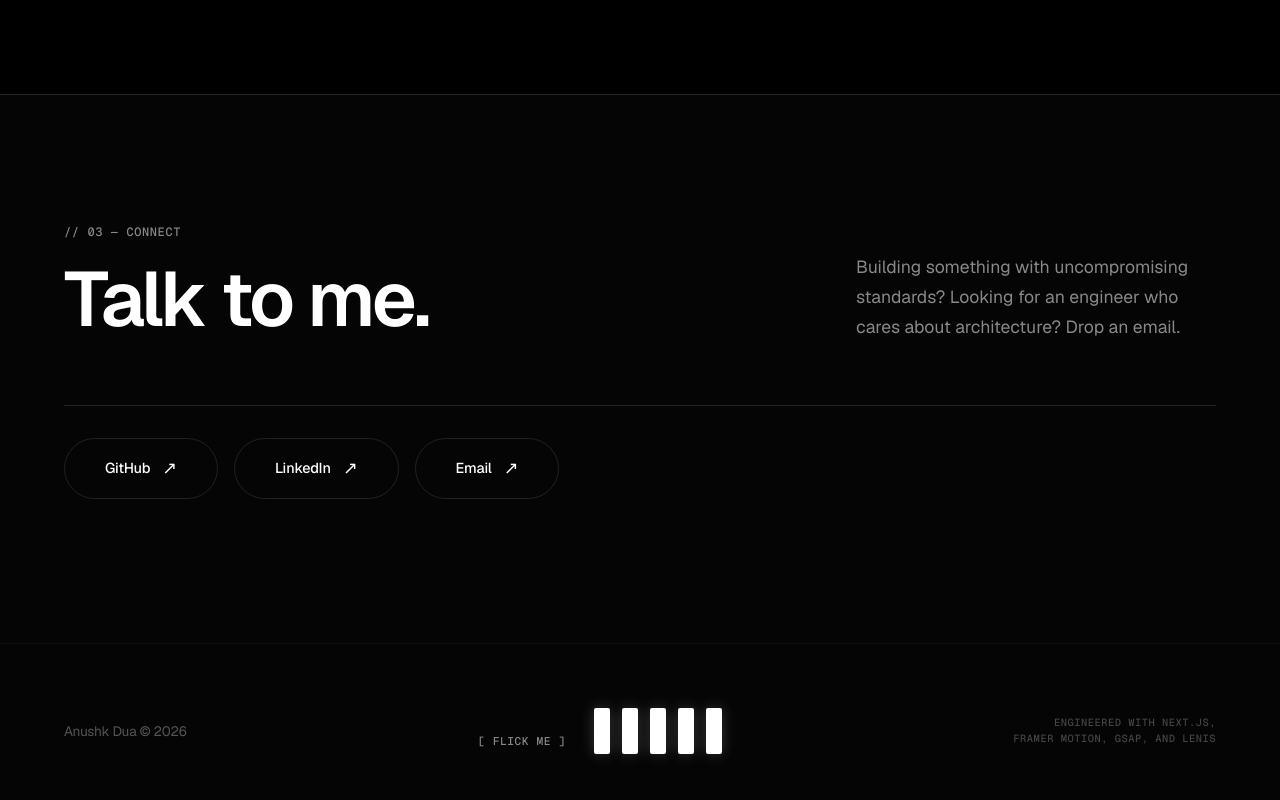
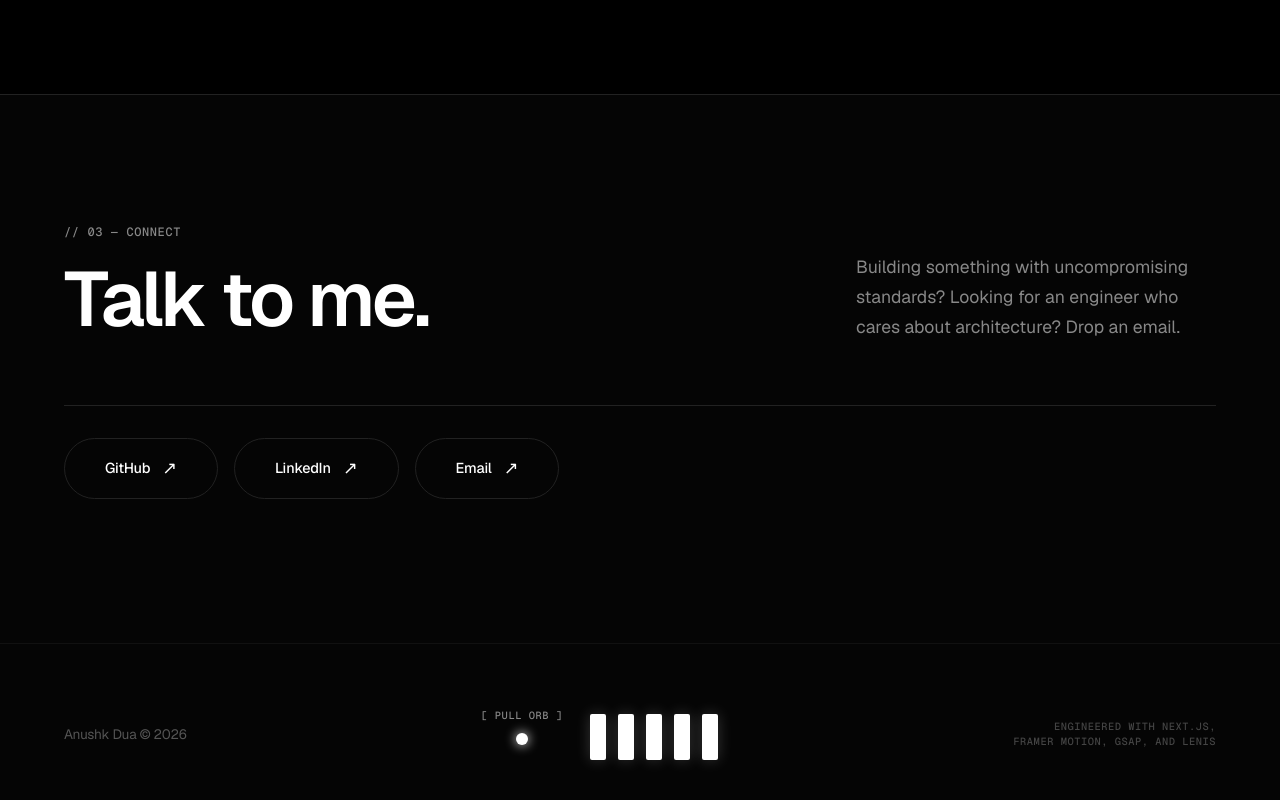
Before and after one commit to anushk7777/MyPortfolio, a Next.js app: page / in a window 1280 px wide. Shown: the part 2399-3199 px from the top of the page. Built offline with nearby package versions, Linux system fonts and the light colour scheme.

Commit message:
feat: upgrade domino to physics-based slingshot minigame with win/fail states

```diff
--- a/components/DominoInteractive.tsx
+++ b/components/DominoInteractive.tsx
@@ -1,37 +1,85 @@
 'use client';
 
-import { motion } from 'framer-motion';
+import { motion, useAnimation, PanInfo } from 'framer-motion';
 import { useRouter } from 'next/navigation';
 import { useState, useEffect } from 'react';
 
+type GameState = 'idle' | 'dragging' | 'flyingHit' | 'flyingMiss' | 'fallen';
+
 export default function DominoInteractive() {
-  const [fallen, setFallen] = useState(false);
+  const [gameState, setGameState] = useState<GameState>('idle');
   const router = useRouter();
+  const ballControls = useAnimation();
 
   // 5 dominos for a satisfying chain reaction
   const DOMINO_COUNT = 5;
   const dominos = Array.from({ length: DOMINO_COUNT });
 
   useEffect(() => {
-    // Actively prefetch the target page so it is instantly available in memory
     router.prefetch('/hire-me');
   }, [router]);
 
-  const handleStrike = () => {
-    if (fallen) return;
-    setFallen(true);
+  // Handle the slingshot physics release
+  const handleDragEnd = async (e: MouseEvent | TouchEvent | PointerEvent, info: PanInfo) => {
+    // If we're already animating a flight, ignore
+    if (gameState === 'flyingHit' || gameState === 'flyingMiss' || gameState === 'fallen') return;
 
-    // Wait for the cascade to finish (0.1s delay per domino + animation time)
+    // The user pulls the slingshot backwards (negative X). They are aiming towards the right (+X).
+    const pulledX = info.offset.x;
+    const pulledY = info.offset.y;
+
+    // SUCCESS CRITERIA:
+    // They must pull back horizontally at least -40px.
+    // Their vertical aim must not be wildly off-target (Math.abs(y) < 45).
+    const isGoodHit = pulledX < -40 && Math.abs(pulledY) < 45;
+
+    if (isGoodHit) {
+      setGameState('flyingHit');
+
+      // Animate the ball snapping forward like a slingshot release and striking the first domino
+      await ballControls.start({
+        x: 60, // Fly into the first domino gap
+        y: -pulledY * 0.8, // Slightly follow the Y trajectory opposite to the drag
+        transition: { type: 'spring', stiffness: 600, damping: 15 }
+      });
+
+      // Ball hides after hit to simulate it shattering or falling behind
+      ballControls.start({ opacity: 0, transition: { duration: 0.2 } });
+
+      // Trigger the domino cascade fall
+      setGameState('fallen');
+
+      // Wait for the domino cascade to finish (0.12s delay per domino + animation time)
       setTimeout(() => {
         document.body.style.transition = 'opacity 0.6s ease';
         document.body.style.opacity = '0';
 
         setTimeout(() => {
-        // Push the route. The new page's mount effect will handle fading the body back in ensuring zero flash.
           router.push('/hire-me');
         }, 600);
-    }, 1400); // Wait 1.4s for the full chain to fall and settle
+      }, 1400); // 1.4s total wait
+
+    } else {
+      // MISS CRITERIA: Too weak or bad angle
+      setGameState('flyingMiss');
+
+      // Ball weakly drops or flies off target
+      await ballControls.start({
+        x: -pulledX * 0.5, // Snap forward minimally
+        y: 80, // Drop to the "ground"
+        opacity: 0,
+        transition: { type: 'spring', stiffness: 200, damping: 20 }
+      });
+
+      // Reset the mini-game after a failure so they can try again
+      setTimeout(() => {
+        ballControls.set({ x: 0, y: 0, opacity: 1 });
+        setGameState('idle');
+      }, 800);
+    }
   };
+
+  const isFallen = gameState === 'fallen';
 
   return (
     <div
@@ -39,36 +87,61 @@ export default function DominoInteractive() {
         display: 'flex',
         alignItems: 'flex-end',
         gap: '0.75rem',
-        cursor: 'pointer',
-        padding: '1rem', // Increase hit area
+        padding: '1rem',
+        position: 'relative',
+        userSelect: 'none',
+        touchAction: 'none' // Prevent scrolling while trying to pull the slingshot on mobile
       }}
-      onClick={handleStrike}
     >
+       <div style={{ marginRight: '1rem', display: 'flex', flexDirection: 'column', alignItems: 'center' }}>
           <span
             className="mono"
             style={{
-           fontSize: '0.7rem',
+              fontSize: '0.65rem',
               color: '#888',
-           opacity: fallen ? 0 : 1,
+              opacity: isFallen ? 0 : 1,
               transition: 'opacity 0.4s ease',
-           transform: 'translateY(-4px)',
-           marginRight: '1rem'
+              marginBottom: '10px'
             }}
           >
-          [ FLICK ME ]
+             {gameState === 'flyingMiss' ? '[ MISSED ]' : '[ PULL ORB ]'}
           </span>
 
+          {/* The Slingshot Projectile (Glowing Orb) */}
+          <motion.div
+            drag={gameState === 'idle' || gameState === 'dragging'}
+            dragConstraints={{ right: 0, top: -50, bottom: 50, left: -100 }}
+            dragElastic={0.2}
+            onDragStart={() => setGameState('dragging')}
+            onDragEnd={handleDragEnd}
+            animate={ballControls}
+            style={{
+              width: '12px',
+              height: '12px',
+              borderRadius: '50%',
+              background: '#ffffff',
+              cursor: (gameState === 'idle' || gameState === 'dragging') ? 'grab' : 'default',
+              boxShadow: '0 0 12px rgba(255,255,255,1)',
+              zIndex: 10,
+              // Move the bounding box slightly up to align with the domino center height
+              marginBottom: '15px'
+            }}
+            whileTap={{ cursor: 'grabbing', scale: 1.2 }}
+          />
+       </div>
+
+       {/* The Target Dominos */}
        {dominos.map((_, i) => (
          <motion.div
            key={i}
-           animate={fallen ? { rotate: 78 } : { rotate: 0 }}
+           animate={isFallen ? { rotate: 78 } : { rotate: 0 }}
            transition={{
              type: 'spring',
              stiffness: 180,
              damping: 12,
              mass: 1.2,
              // The sequential timing cascade that simulates them hitting each other
-             delay: i * 0.12
+             delay: isFallen ? i * 0.12 : 0
            }}
            style={{
              width: '16px',
@@ -76,9 +149,7 @@ export default function DominoInteractive() {
              background: '#ffffff',
              borderRadius: '2px',
              transformOrigin: 'bottom right',
-             boxShadow: fallen ? '0 0 0px rgba(255,255,255,0)' : '0 0 15px rgba(255,255,255,0.2)',
-             // As they fall, the 78deg rotation will cause them to perfectly overlap
-             // because the height (46px) is greater than width + gap.
+             boxShadow: isFallen ? '0 0 0px rgba(255,255,255,0)' : '0 0 15px rgba(255,255,255,0.2)',
            }}
          />
        ))}
```
Lines whose indentation alone changed are shown as unchanged.
